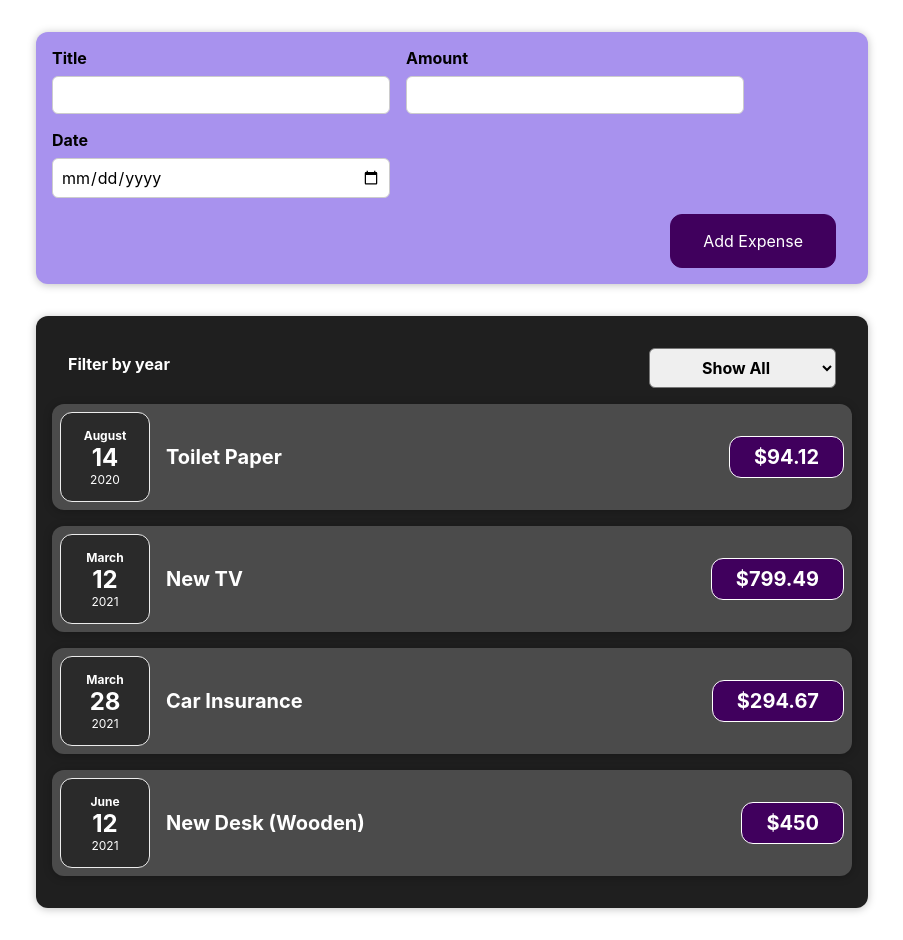
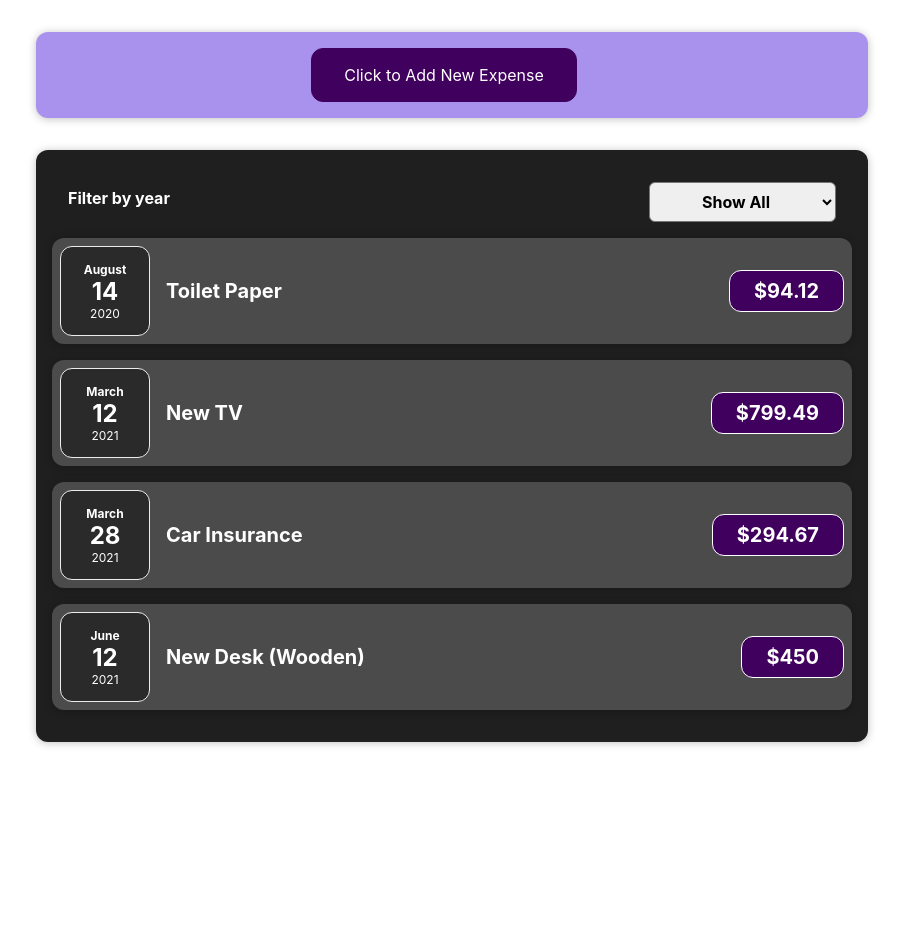
Before and after one commit to allanlalangan/expense-tracker, a React (Create React App) app: page / in a window 1280 px wide. Shown: the whole page, without its empty margins (188-1091 px from the left). After the commit the page ends 800 px from the top, so only its background shows below. Built offline with nearby package versions, Linux system fonts and the light colour scheme.

Commit message:
ExpenseForm is initially hidden. Button opens form, which can be closed with cancel button.
Adding new expense also closes form after submitting.

```diff
--- a/src/components/NewExpense/ExpenseForm.js
+++ b/src/components/NewExpense/ExpenseForm.js
@@ -61,6 +61,7 @@ const ExpenseForm = (props) => {
         </div>
       </div>
       <div className="new-expense__actions">
+        <button onClick={props.onCancel}>Cancel</button>
         <button type="submit">Add Expense</button>
       </div>
     </form>
--- a/src/components/NewExpense/NewExpense.js
+++ b/src/components/NewExpense/NewExpense.js
@@ -1,20 +1,29 @@
-import React from "react";
+import React, { useState } from "react";
 
 import ExpenseForm from "./ExpenseForm";
 import "./NewExpense.css";
 
 const NewExpense = (props) => {
+  const [isFormOpen, setIsFormOpen] = useState(false);
+  const openOrClose = () => {
+    !isFormOpen ? setIsFormOpen(true) : setIsFormOpen(false);
+  };
+
   const saveNewExpense = (newExpenseData) => {
     const newExpense = {
       ...newExpenseData,
     };
-
     props.onAddExpense(newExpense);
+    openOrClose();
   };
 
   return (
     <div className="new-expense">
-      <ExpenseForm onSubmitExpense={saveNewExpense} />
+      {!isFormOpen ? (
+        <button onClick={openOrClose}>Click to Add New Expense</button>
+      ) : (
+        <ExpenseForm onCancel={openOrClose} onSubmitExpense={saveNewExpense} />
+      )}
     </div>
   );
 };
```
